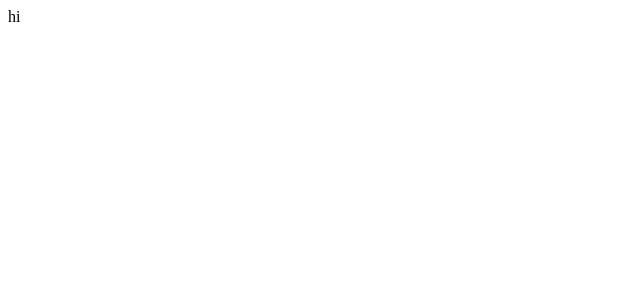
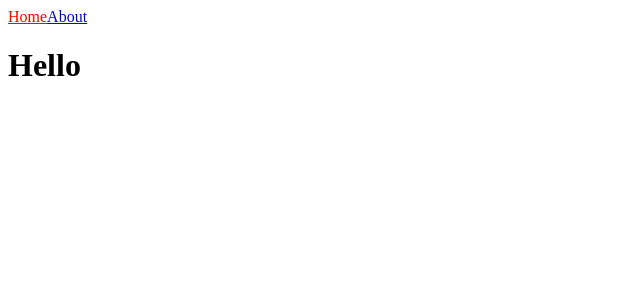
Before and after one commit to dition0221/nextjs-beginner, a Next.js app: page / in a window 1280 px wide. Shown: the top 300 px of the page, without its empty margins (0-640 px from the left). Built offline with nearby package versions, Linux system fonts and the light colour scheme.

Commit message:
23-10-21 / Framework Overview (1)

```diff
--- /dev/null
+++ b/src/components/NavBar.tsx
@@ -0,0 +1,23 @@
+import Link from "next/link";
+import { useRouter } from "next/router";
+
+export default function NavBar() {
+  const router = useRouter();
+
+  return (
+    <nav>
+      <Link
+        href="/"
+        style={{ color: router.pathname === "/" ? "red" : "blue" }}
+      >
+        Home
+      </Link>
+      <Link
+        href="/about"
+        style={{ color: router.pathname === "/about" ? "red" : "blue" }}
+      >
+        About
+      </Link>
+    </nav>
+  );
+}
--- a/src/pages/index.tsx
+++ b/src/pages/index.tsx
@@ -1,3 +1,10 @@
+import NavBar from "@/components/NavBar";
+
 export default function index() {
-  return "hi";
+  return (
+    <div>
+      <NavBar />
+      <h1>Hello</h1>
+    </div>
+  );
 }
```
Also changed, not shown: src/pages/about.tsx (+8 -1 lines), 2 other files (tests, documents, lock files or other folders).
